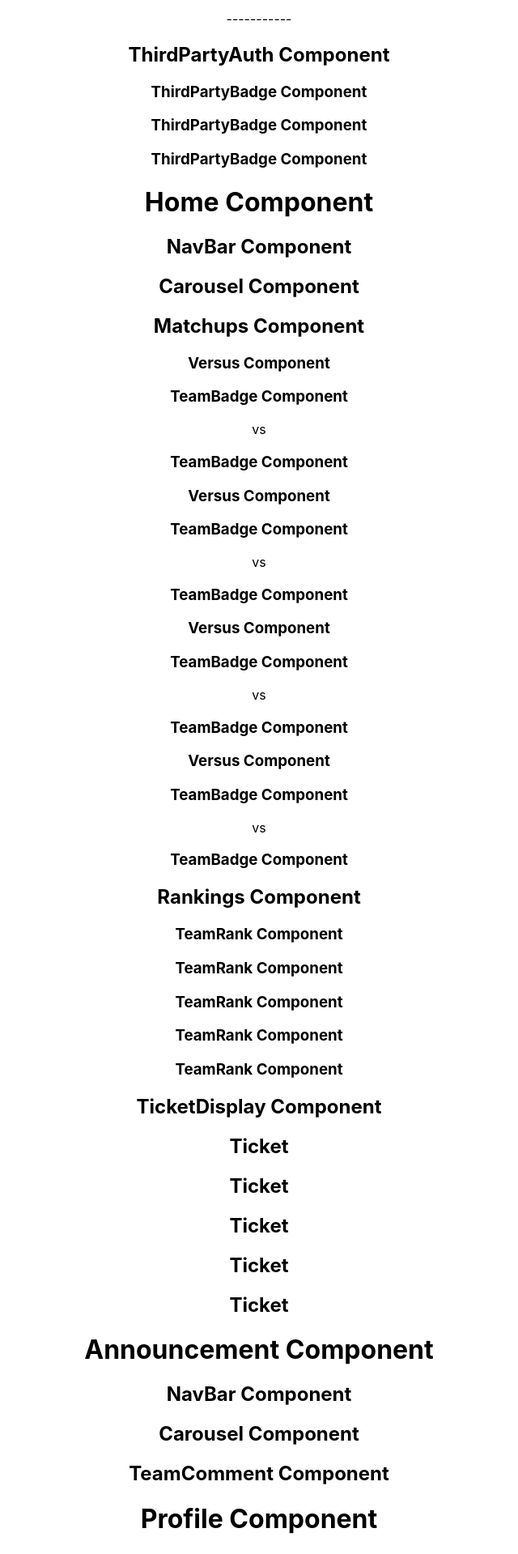
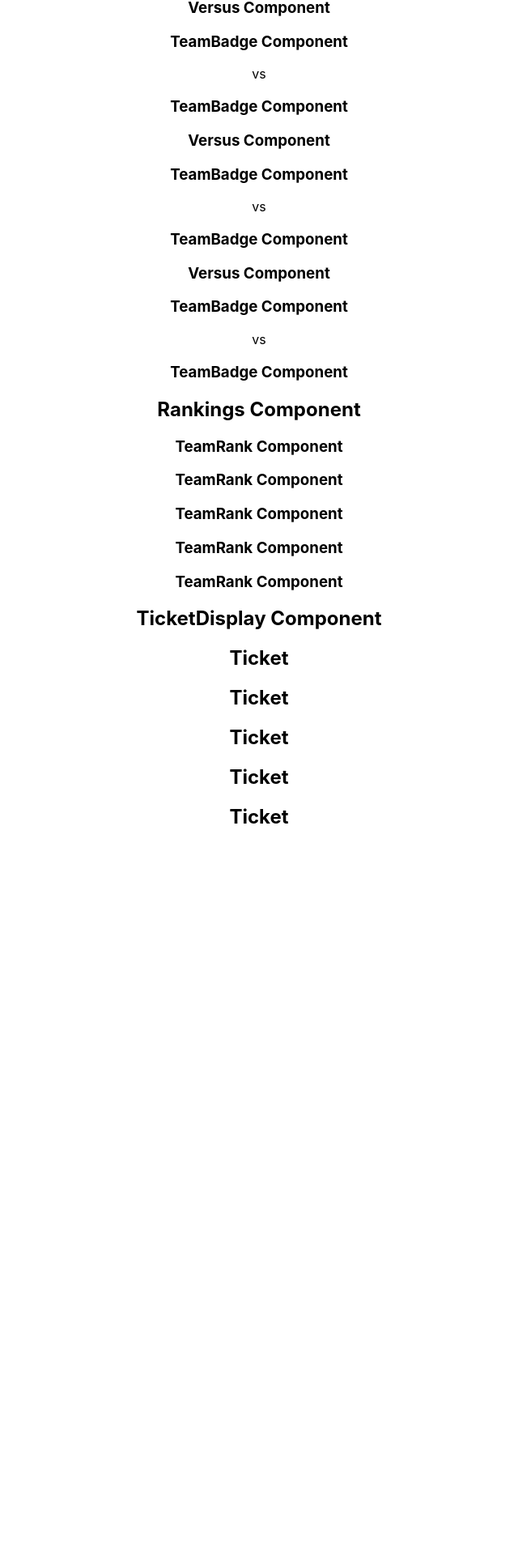
Before and after one commit to jstaples50/ff_web_app, a React (Create React App) app: page / in a window 1280 px wide. Shown: the part 455-2374 px from the top of the page at 81% size, without its empty margins (320-960 px from the left). After the commit the page ends 1498 px from the top, so only its background shows below. Built offline with nearby package versions, Linux system fonts and the light colour scheme.

Commit message:
Set up react router

```diff
--- a/package.json
+++ b/package.json
@@ -9,6 +9,7 @@
     "axios": "^1.4.0",
     "react": "^18.2.0",
     "react-dom": "^18.2.0",
+    "react-router-dom": "^6.15.0",
     "react-scripts": "5.0.1",
     "web-vitals": "^2.1.4"
   },
--- a/src/App.js
+++ b/src/App.js
@@ -1,4 +1,7 @@
 import "./App.css";
+
+import { BrowserRouter as Router, Routes, Route } from "react-router-dom";
+
 import Login from "./Routes/Login";
 import Home from "./Routes/Home";
 import Announcement from "./Routes/Announcement";
@@ -8,10 +11,14 @@ function App() {
   return (
     <div className="App">
       <h1>App Component</h1>
-      <Login />
-      <Home />
-      <Announcement />
-      <Profile />
+      <Router>
+        <Routes>
+          <Route path="/" element={<Home />} />
+          <Route path="/login" element={<Login />} />
+          <Route path="/announcement" element={<Announcement />} />
+          <Route path="/profile" element={<Profile />} />
+        </Routes>
+      </Router>
     </div>
   );
 }
```
Also changed, not shown: 1 other file (tests, documents, lock files or other folders).
